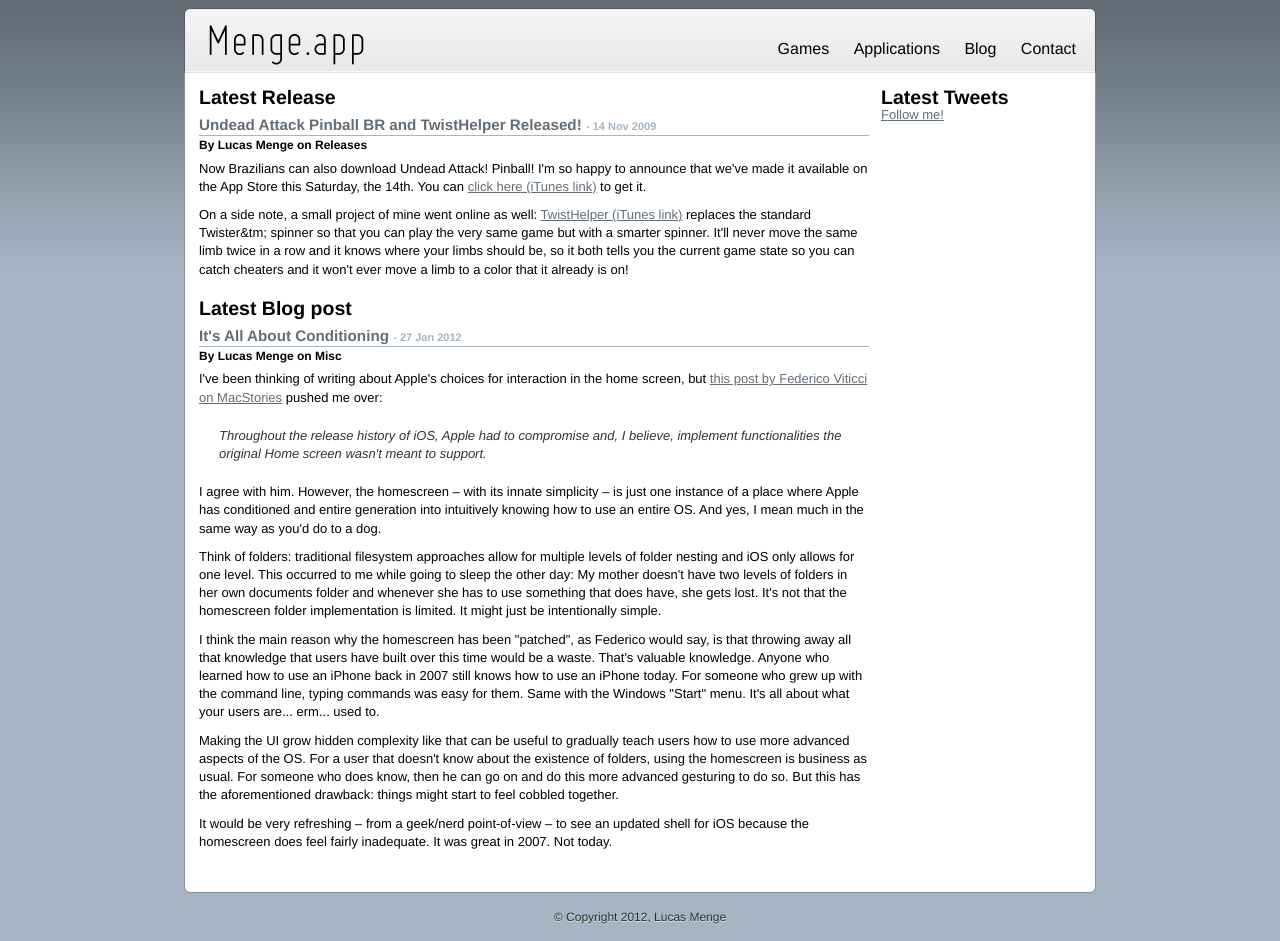
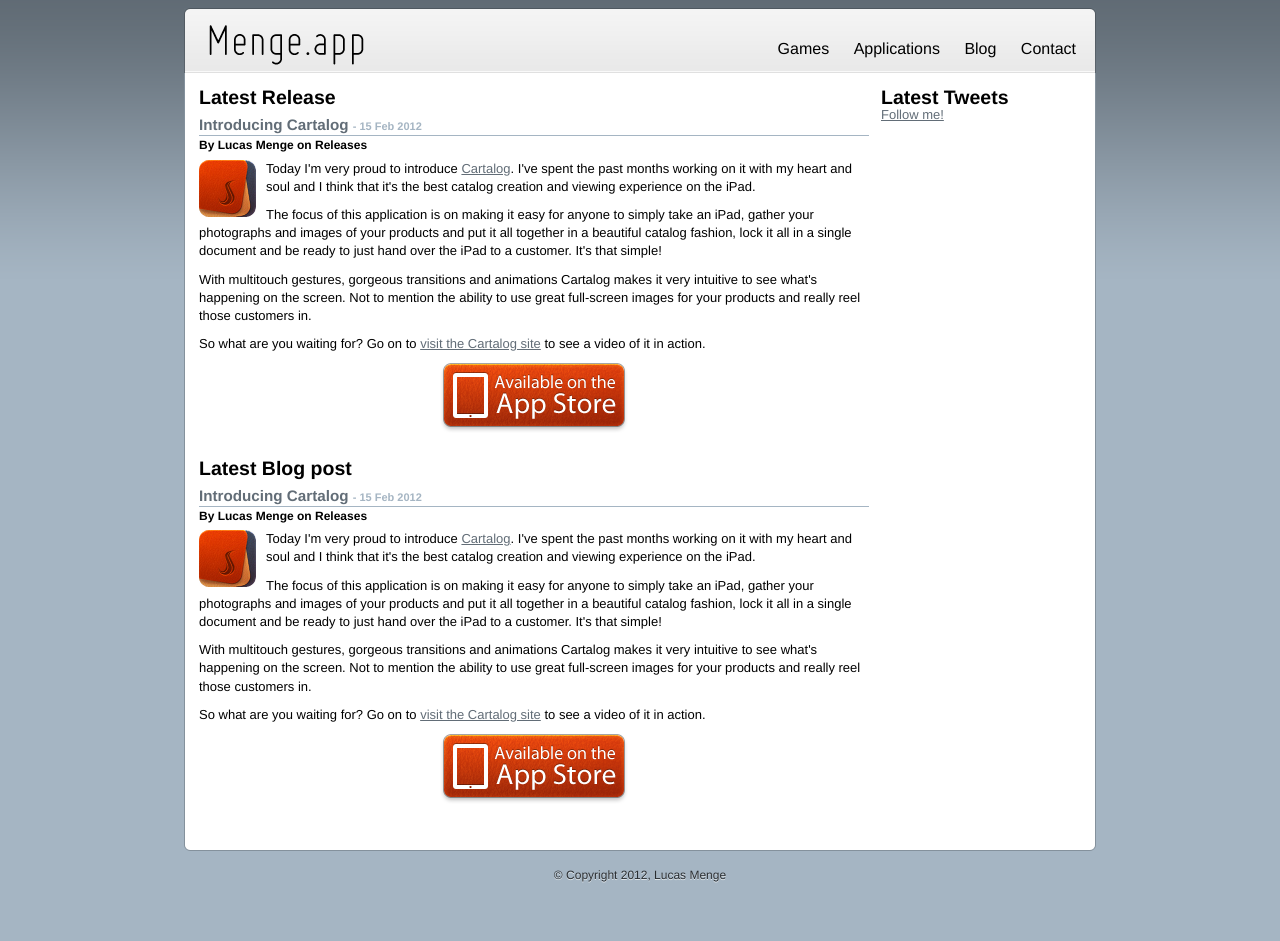
Before and after one commit to lmmenge/lmmenge.github.com, a Jekyll site: the page built from index.html, in a window 1280 px wide. Built offline with Jekyll 4.4.1, drawn with Linux system fonts in a browser that asks for light colours; after the commit the page ends 900 px from its top, so only the background shows below that.

Commit message:
Cartalog

```diff
--- a/_layouts/default.html
+++ b/_layouts/default.html
@@ -4,11 +4,14 @@
 	<head>
 		<title>Menge.app - {{ page.title }}</title>
 		<meta name="Keywords" content="Menge.app, iPhone, GAME_NAME"/>
-    <meta http-equiv="Content-Type" content="text/html; charset=UTF-8" >
+    <meta http-equiv="Content-Type" content="text/html; charset=UTF-8"/>
     <meta http-equiv="cache-control" content="max-age=300"/>
+
 		<link rel="stylesheet" type="text/css" href="/styles.css" />
-		<script type="text/javascript" src="/scripts.js"></script>
-    <link href="atom.xml" rel="alternate" title="lmmenge.github.com" type="application/atom+xml" />
+    <link href="/atom.xml" rel="alternate" title="lmmenge.github.com" type="application/atom+xml" />
+    <link rel="icon" type="image/png" size="16x16" href="favicon.png" />
+
+    <script type="text/javascript" src="/scripts.js"></script>
 	</head>
   <script type="text/javascript">
   var gaJsHost = (("https:" == document.location.protocol) ? "https://ssl." : "http://www.");
--- /dev/null
+++ b/_posts/2012-02-15-introducing-cartalog.html
@@ -0,0 +1,23 @@
+---
+layout: post
+title: Introducing Cartalog
+author: Lucas Menge
+category: Releases
+---
+
+<p>
+  <img src="/images/content/cartalog-icon.jpg" alt="Cartalog icon" class="leftImage"/>
+  Today I'm very proud to introduce <a href="http://cartalogapp.com">Cartalog</a>. I've spent the past months working on it with my heart and soul and I think that it's the best catalog creation and viewing experience on the iPad.
+</p>
+<p>
+  The focus of this application is on making it easy for anyone to simply take an iPad, gather your photographs and images of your products and put it all together in a beautiful catalog fashion, lock it all in a single document and be ready to just hand over the iPad to a customer. It's that simple!
+</p>
+<p>
+  With multitouch gestures, gorgeous transitions and animations Cartalog makes it very intuitive to see what's happening on the screen. Not to mention the ability to use great full-screen images for your products and really reel those customers in.
+</p>
+<p>
+  So what are you waiting for? Go on to <a href="http://cartalogapp.com">visit the Cartalog site</a> to see a video of it in action.
+</p>
+<p class="alignCenter">
+  <a href="http://itunes.apple.com/lv/app/cartalog/id501779317?ls=1&mt=8"><img src="/cartalog/appstore.png" alt="Available on the App Store"/></a>
+</p>
--- a/applications.html
+++ b/applications.html
@@ -5,7 +5,7 @@
 
 <h2>Applications</h2>
 <ul class="productList">
-  <!--<li><a href="beatcoach.html"><img src="images/content/beatcoach-icon.jpg" alt="Icon"/><span>BeatCoach</span></a></li>-->
+  <li><a href="http://cartalogapp.com/"><img src="images/content/cartalog-icon.jpg" alt="Icon"/><span>Cartalog</span></a></li>
   <li><a href="http://www.itunes.com/apps/twisthelper"><img src="images/content/twisthelper-icon.jpg" alt="Icon"/><span>TwistHelper (iTunes link)</span></a></li>
 </ul>
 <div class="clear"></div>
--- a/beatcoach.html
+++ b/beatcoach.html
@@ -1,6 +1,6 @@
 ---
 layout: default
-title: Undead Attack Pinball
+title: BeatCoach
 ---
 
       <div class="pad">
--- /dev/null
+++ b/cartalog/index.html
@@ -0,0 +1,66 @@
+<?xml version="1.0" encoding="UTF-8"?>
+<!DOCTYPE html PUBLIC "-//W3C//DTD XHTML 1.1//EN" "http://www.w3.org/TR/xhtml11/DTD/xhtml11.dtd">
+<html xmlns="http://www.w3.org/1999/xhtml">
+	<head>
+		<title>Cartalog</title>
+
+    <meta name="Keywords" content="Menge.app, iPhone, GAME_NAME"/>
+    <meta http-equiv="Content-Type" content="text/html; charset=UTF-8"/>
+    <meta http-equiv="cache-control" content="max-age=300"/>
+
+    <link rel="stylesheet" type="text/css" href="styles.css"/>
+    <link rel="stylesheet" type="text/css" href="styles-1024.css" media="(max-width: 1024px) and (min-width: 876px)"/>
+    <link rel="icon" type="image/png" size="16x16" href="favicon.png"/>
+  </head>
+  <script type="text/javascript">
+    var gaJsHost = (("https:" == document.location.protocol) ? "https://ssl." : "http://www.");
+    document.write(unescape("%3Cscript src='" + gaJsHost + "google-analytics.com/ga.js' type='text/javascript'%3E%3C/script%3E"));
+    </script>
+  <script type="text/javascript">
+    try {
+      var pageTracker = _gat._getTracker("UA-142480-4");
+      pageTracker._trackPageview();
+    } catch(err) {}</script>
+	<body>
+		<div class="content">
+      <div class="header">
+        <div class="title"><img src="title.png" alt="Cartalog"/></div>
+        <!--<div class="appstorebutton"><a href="#"><img src="appstore.png" alt="Available on the App Store"/></a></div>-->
+      </div>
+      <div class="interim">
+        <div class="appstorebutton"><a href="http://itunes.apple.com/lv/app/cartalog/id501779317?ls=1&mt=8"><img src="appstore.png" alt="Available on the App Store"/></a></div>
+        <h1>See it in action</h1>
+        <div class="video"><iframe width="640" height="350" src="http://www.youtube.com/embed/H9a9qPUHOW0" frameborder="0" allowfullscreen></iframe></div>
+      </div>
+      <div class="body">
+        <div class="clear"></div>
+        <div class="pad">
+          <!--<div class="appstorebuttonright"><a href="#"><img src="appstore.png" alt="Available on the App Store"/></a></div>-->
+          <h1>What to expect</h1>
+          <ul class="columnLeft">
+            <li>Easily create gorgeous catalogs, menus and portfolios.</li>
+            <li>Your colors, images and any font available.</li>
+            <li>Countless layout possibilities.</li>
+            <li>Easy drag-and-drop manipulation.</li>
+          </ul>
+          <ul class="columnRight">
+            <li>Secure your catalogs against editing with a master password.</li>
+            <li>Share via email or export and import catalogs from iTunes.</li>
+            <li>Attract your customers with beautiful full screen images.</li>
+            <li>VoiceOver-enabled browsing.</li>
+          </ul>
+          <div class="clear"></div>
+          <div class="appstorebutton"><a href="http://itunes.apple.com/lv/app/cartalog/id501779317?ls=1&mt=8"><img src="appstore.png" alt="Available on the App Store"/></a></div>
+
+          <h1>If you need help</h1>
+          Feel free to get in touch via <a href="http://www.twitter.com/lmmenge">Twitter</a> or <a href="mailto:l.m.menge@gmail.com">email</a> with doubts, questions, bug reports and general feedback.
+
+          <div class="backLink"><a href="/">Menge.app</a></div>
+        </pad>
+        <div class="footer">
+          &copy; 2012 Lucas Mendes Menge
+        </div>
+      </div>
+    </div>
+	</body>
+</html>
--- /dev/null
+++ b/cartalog/styles-1024.css
@@ -0,0 +1,4 @@
+body
+{
+  width: 1024px;
+}
--- a/pk/index.html
+++ b/pk/index.html
@@ -21,7 +21,7 @@
         <div class="clear"></div>
       </div>
       <div class="footer">
-        &copy; 2011 Lucas Menge
+        &copy; 2012 Lucas Menge
         <!-- v2.0 -->
       </div>
     </div>
--- a/scripts.js
+++ b/scripts.js
@@ -3,7 +3,7 @@
   var screenView = document.getElementById("screenshotView");
   if(screenView != null)
   {
-    screenView.src = "images/content/"+name;
+    screenView.src = "/images/content/"+name;
     //if(document.getElementByName("iPhone") != null)
       location.href = "#iPhone";
   }
--- a/styles.css
+++ b/styles.css
@@ -241,7 +241,7 @@
 {
   overflow: hidden;
   margin-left: 26px;
-  margin-top: 88px;
+  margin-top: 96px;
   width: 230px;
   height: 346px;
 }
@@ -319,6 +319,10 @@
   color: #333;
   font-style: italic;
 }
+.alignCenter
+{
+  text-align: center;
+}
 
 .blogArchive
 {
```
Also changed, not shown: cartalog/styles.css (added, +178 -0 lines), cartalog/appstore.png (added), cartalog/bg-header.jpg (added), cartalog/bg-header.png (added), cartalog/bg-tile.png (added), cartalog/favicon.png (added), cartalog/title.png (added), cartalog/video.jpg (added), images/content/cartalog-icon.jpg (added), images/layout/iphone.jpg.
